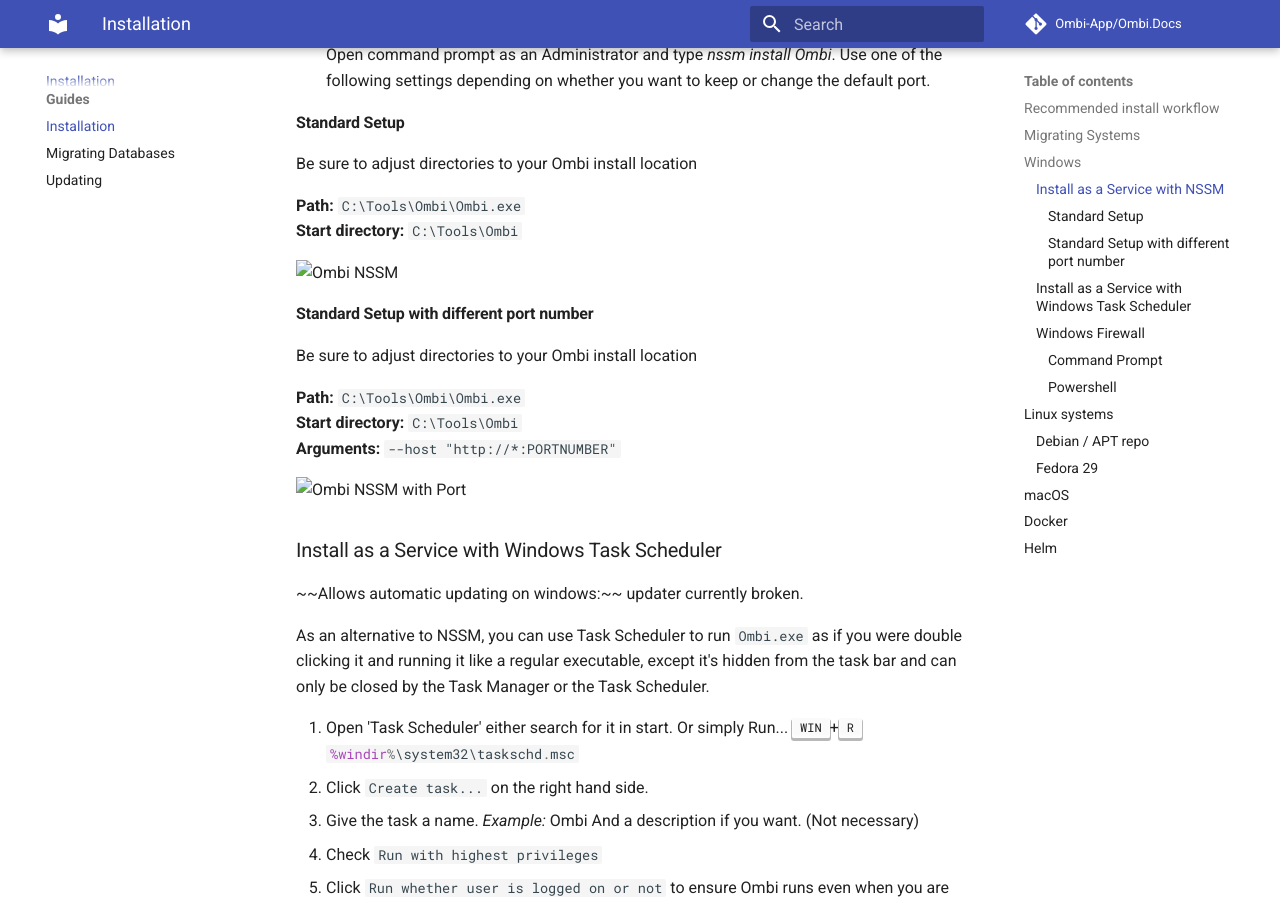
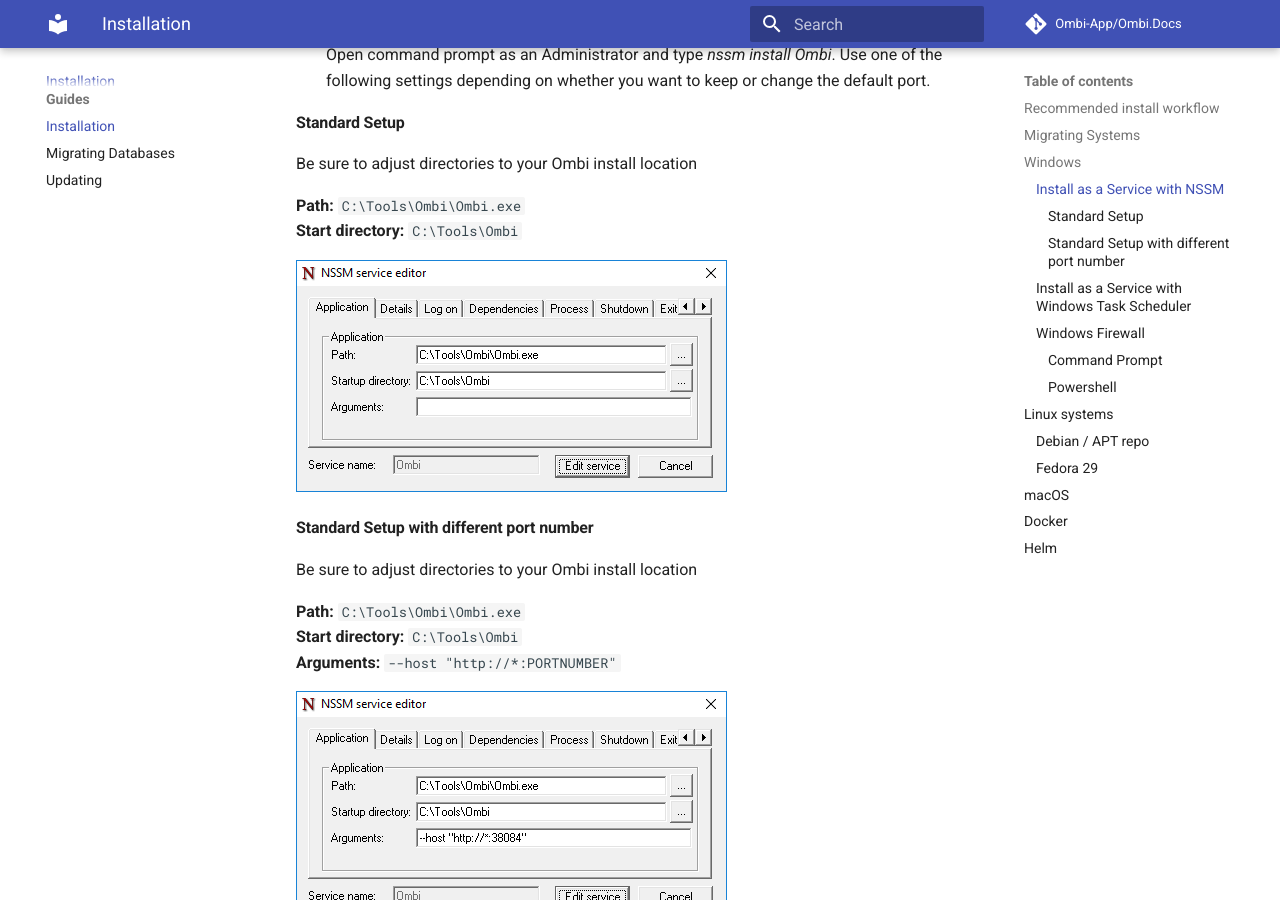
Before and after one commit to Ombi-app/Ombi.Docs, an MkDocs documentation site: the page built from docs/guides/installation.md, in a window 1280 px wide and 900 px high, scrolled down 1916 px. Built offline with MkDocs 1.6.1 and Material for MkDocs 9.7.7, drawn with Linux system fonts in a browser that asks for light colours; comment, search, counter and statistics services are not loaded.

Commit message:
Fix links in installation

```diff
--- a/docs/guides/installation.md
+++ b/docs/guides/installation.md
@@ -13,11 +13,11 @@
 
 1. Install Ombi for your preferred OS using the steps provided below.
 If you are migrating systems, rather than starting fresh, stop here and look at [Migrating Systems](#migrating-systems).
-2. Configure your [install-specific settings](../settings/customization) like the application url you'll be using externally.
-3. Configure external access to Ombi. We recommend using SSL and a [reverse proxy](../info/reverse-proxy).
+2. Configure your [install-specific settings](../../settings/customization) like the application url you'll be using externally.
+3. Configure external access to Ombi. We recommend using SSL and a [reverse proxy](../../info/reverse-proxy).
 4. Configure notification methods and system connections (Sonarr, Radarr, etc).
 Ensure you have systems to handle approved requests _before_ you give users access to the system.
-5. [Import users](../settings/import-users) and [assign permissions](../info/user-roles).
+5. [Import users](../../settings/import-users) and [assign permissions](../../info/user-roles).
 
 ## Migrating Systems
 
@@ -59,7 +59,7 @@
 **Path:** `C:\Tools\Ombi\Ombi.exe`
 **Start directory:** `C:\Tools\Ombi`
 
-![Ombi NSSM](./assets/images/embeds/nssm_service.png)
+![Ombi NSSM](../assets/images/embeds/nssm_service.png)
 
 #### Standard Setup with different port number
 
@@ -69,7 +69,7 @@
 **Start directory:** `C:\Tools\Ombi`
 **Arguments:** `--host "http://*:PORTNUMBER"`
 
-![Ombi NSSM with Port](./assets/images/embeds/nssm_service_with_port.png)
+![Ombi NSSM with Port](../assets/images/embeds/nssm_service_with_port.png)
 
 ### Install as a Service with Windows Task Scheduler
 
@@ -100,7 +100,7 @@
 ### Windows Firewall
 
 To allow a port through Windows Firewall, you have a few options.
-Note that this is not the preferred method of access, and a [Reverse Proxy](../info/reverse-proxy) is recommended instead.
+Note that this is not the preferred method of access, and a [Reverse Proxy](../../info/reverse-proxy) is recommended instead.
 Replace the port in the below commands with your own port if you're running a different port than the default.
 
 #### Command Prompt
```
